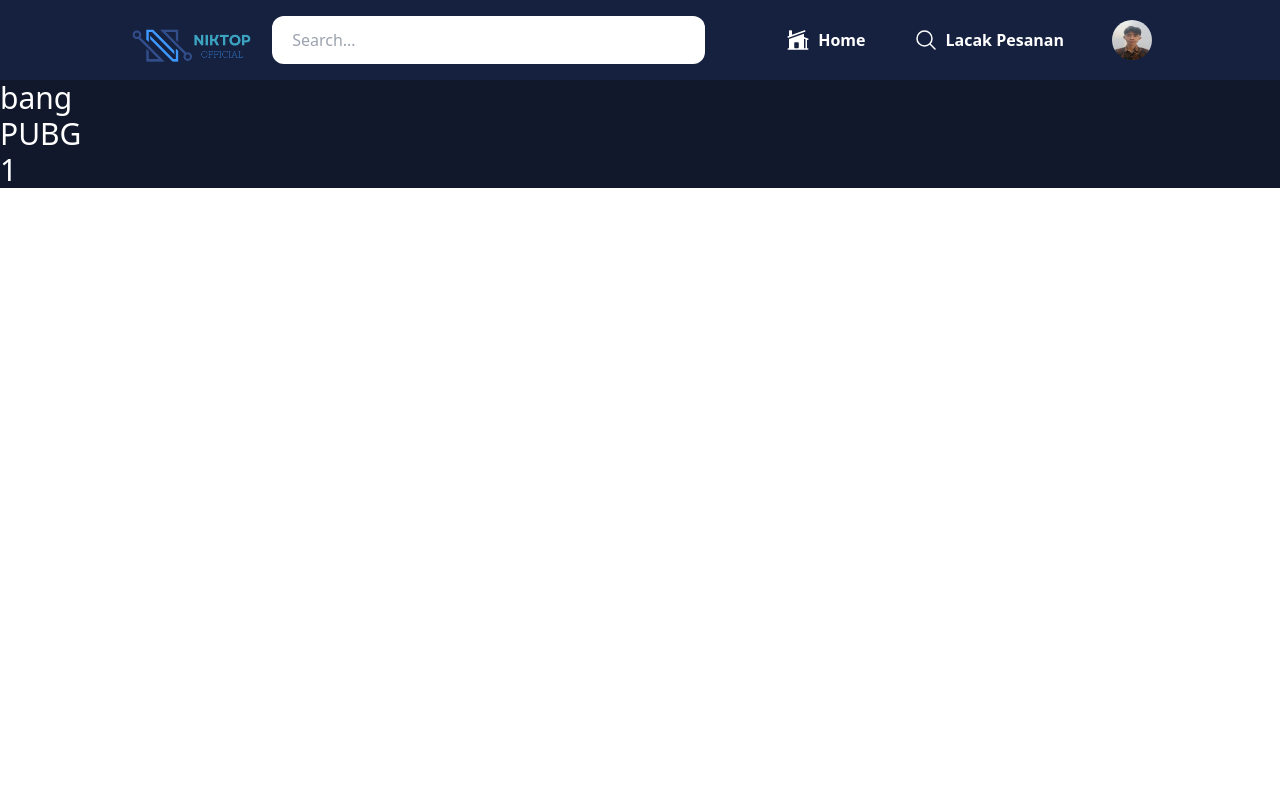
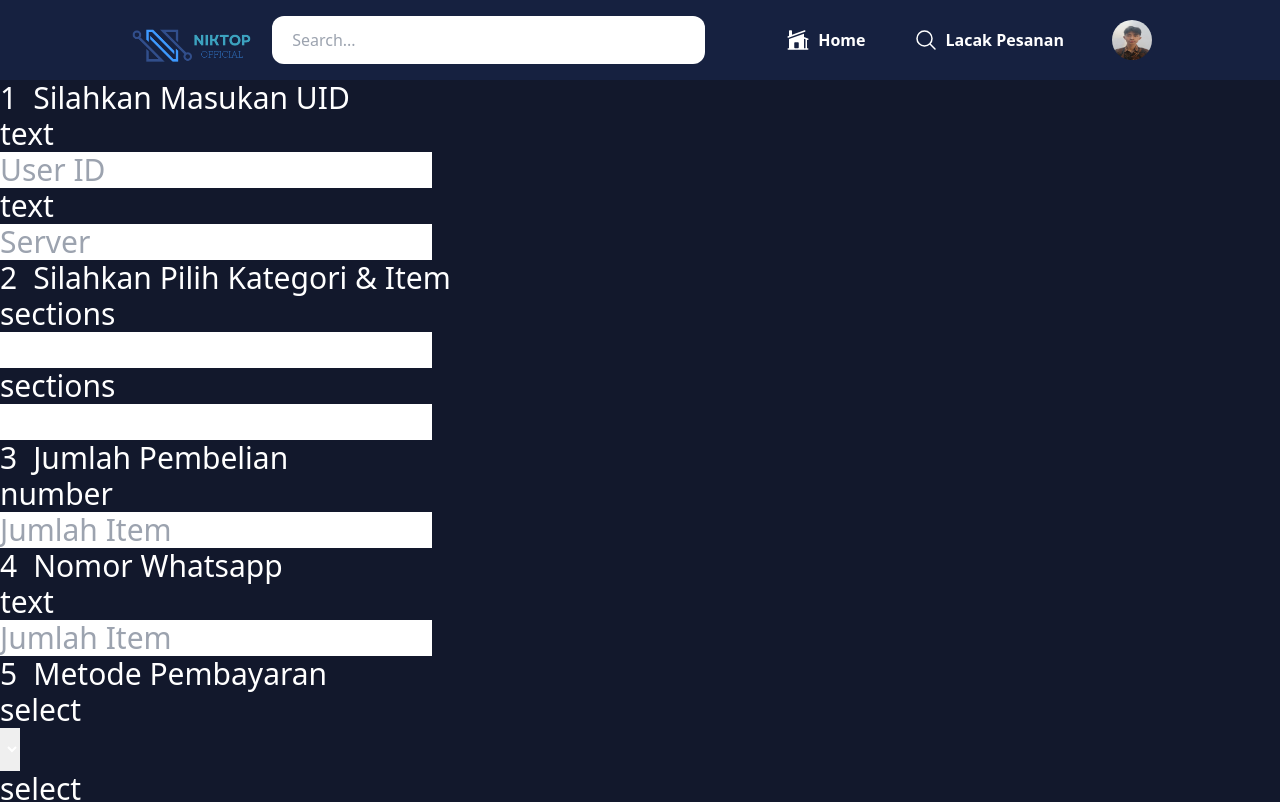
Before and after one commit to NikSleepy/web-topup, a Nuxt app: page /games/1 in a window 1280 px wide. Shown: the top 802 px of the page. Built offline with nearby package versions, Linux system fonts and the light colour scheme.

Commit message:
update: json input

```diff
--- a/mocks/inputTopup.json
+++ b/mocks/inputTopup.json
@@ -7,17 +7,16 @@
       {
         "no": 1,
         "label": "Silahkan Masukan UID",
+        "type": "text",
         "inputs": [
           {
             "id": "uid",
             "placeholder": "User ID",
-            "type": "text",
             "required": true
           },
           {
             "id": "server",
             "placeholder": "Server",
-            "type": "text",
             "required": true
           }
         ]
@@ -25,12 +24,13 @@
       {
         "no": 2,
         "label": "Silahkan Pilih Kategori & Item",
-        "name":"category",
-        "category": [
+        "type": "sections",
+        "inputs": [
           {
+            "id": "category",
             "img": "Blessing.png",
             "name": "Blessing Welkin Moon",
-            "selections": [
+            "options": [
               {
                 "img": "Blessing.png",
                 "name": "Blessing Welkin Moon",
@@ -49,9 +49,10 @@
             ]
           },
           {
+            "id": "category",
             "img": "crystal.png",
             "name": "Crystal",
-            "selections": [
+            "options": [
               {
                 "img": "crystal.png",
                 "name": "60 Crystal",
@@ -83,31 +84,38 @@
       },
       {
         "no": 3,
-        "label":"Jumlah Pembelian",
-        "inputs": {
+        "label": "Jumlah Pembelian",
+        "type": "number",
+        "inputs": [
+          {
             "quantity": "quantity",
             "placeholder": "Jumlah Item",
             "type": "number",
             "required": true
           }
+        ]
       },
       {
         "no": 4,
-        "label":"Nomor Whatsapp",
-        "inputs": {
+        "label": "Nomor Whatsapp",
+        "type": "text",
+        "inputs": [
+          {
             "quantity": "quantity",
             "placeholder": "Jumlah Item",
             "type": "number",
             "required": true
           }
+        ]
       },
       {
         "no": 5,
-        "label":"Metode Pembayaran",
-        "category": [
+        "label": "Metode Pembayaran",
+        "type": "select",
+        "inputs": [
           {
             "name": "QR Code",
-                "categorys": [
+            "options": [
               {
                 "name": "QRIS"
               }
@@ -115,7 +123,7 @@
           },
           {
             "name": "E-Wallet",
-                "categorys": [
+            "options": [
               {
                 "name": "Dana"
               },
@@ -126,7 +134,7 @@
           },
           {
             "name": "Virtual Account",
-                "categorys": [
+            "options": [
               {
                 "name": "BCA"
               },
@@ -143,7 +151,7 @@
           },
           {
             "name": "Retail Outlet",
-                "categorys": [
+            "options": [
               {
                 "name": "Indomaret"
               },
@@ -151,7 +159,6 @@
                 "name": "Alfamart"
               }
             ]
-
           }
         ]
       }
--- a/pages/games/[id].vue
+++ b/pages/games/[id].vue
@@ -1,44 +1,56 @@
 <template>
-  <div class="text-white text-3xl w-full ">
-    <p>bang</p>
-    <p>{{ item.name }}</p>
-    <p>{{ index }}</p>
+  <div class="text-white text-3xl w-full">
+    <div v-for="label in item.orders">
+      <div class="flex gap-4">
+        <p>{{ label.no }}</p>
+        <p>{{ label.label }}</p>
+      </div>
+
+      <div v-for="input in label.inputs">
+        <p>{{ label.type }}</p>
+        <input
+          v-if="label.type !== 'select'"
+          :type="label.type"
+          :id="input.id"
+          v-model="formData[input.id]"
+          :required="input.required"
+          :placeholder="input.placeholder"
+        />
+
+        <select
+          v-else
+          :name="input.category"
+          :id="input.id"
+          v-model="formData[input.id]"
+        >
+          <option
+            v-for="option in input.category"
+            :key="option"
+            :value="option"
+          >
+            <p>{{ option.name }}</p>
+          </option>
+        </select>
+      </div>
+    </div>
   </div>
 </template>
 
 <script>
-const data = [
-  {
-    name: 'PUBG',
-  },
-  {
-    name: 'Genshin Impact',
-  },
-  {
-    name: 'Mobile Legends',
-  },
-  {
-    name: 'Honkai Star Rail',
-  },
-  {
-    name: 'Call Of Duty',
-  },
-  {
-    name: 'Free Fire',
-  },
-];
+import data from '@/mocks/inputTopup.json';
 
 export default {
   data() {
     return {
       item: {},
       index: null,
+      formData: {},
     };
   },
   mounted() {
     const id = parseInt(this.$route.params.id);
     this.item = data[id - 1];
     this.index = id;
-  }
+  },
 };
 </script>
```
Lines whose indentation alone changed are shown as unchanged.
